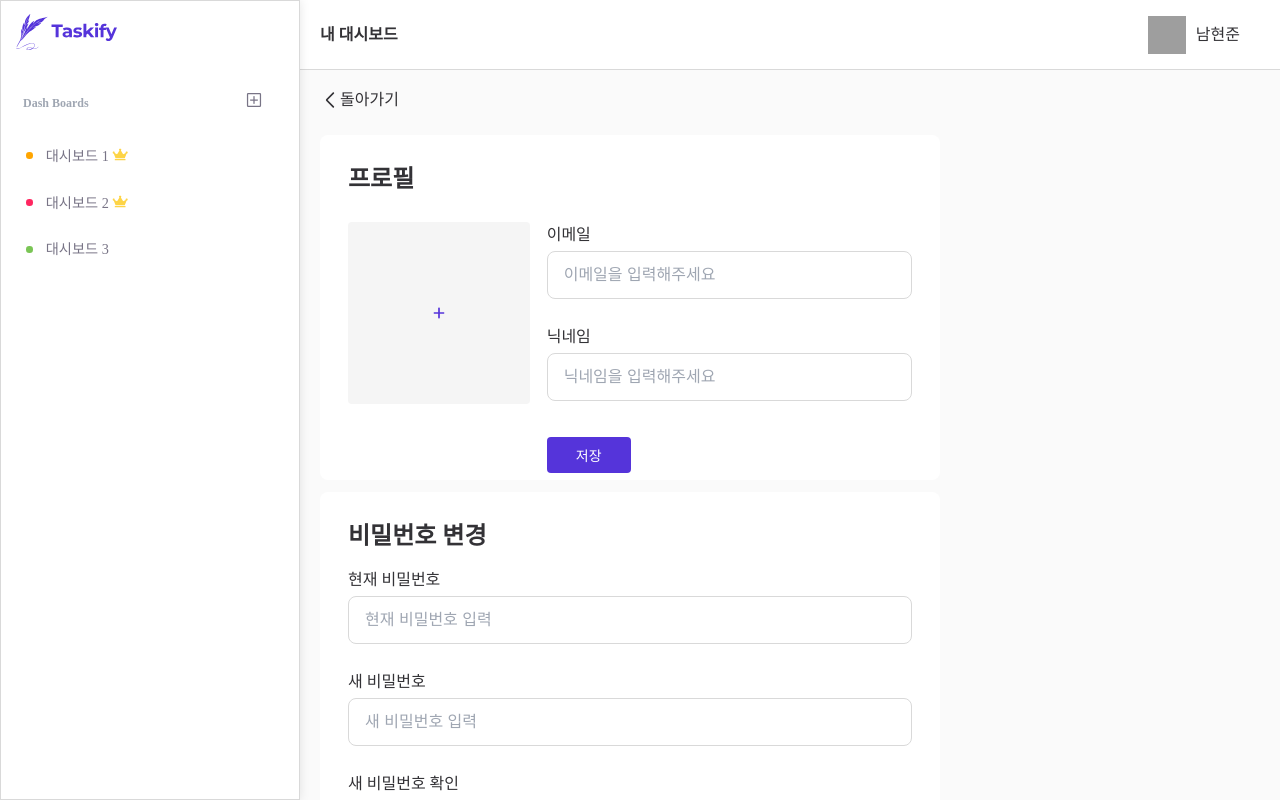
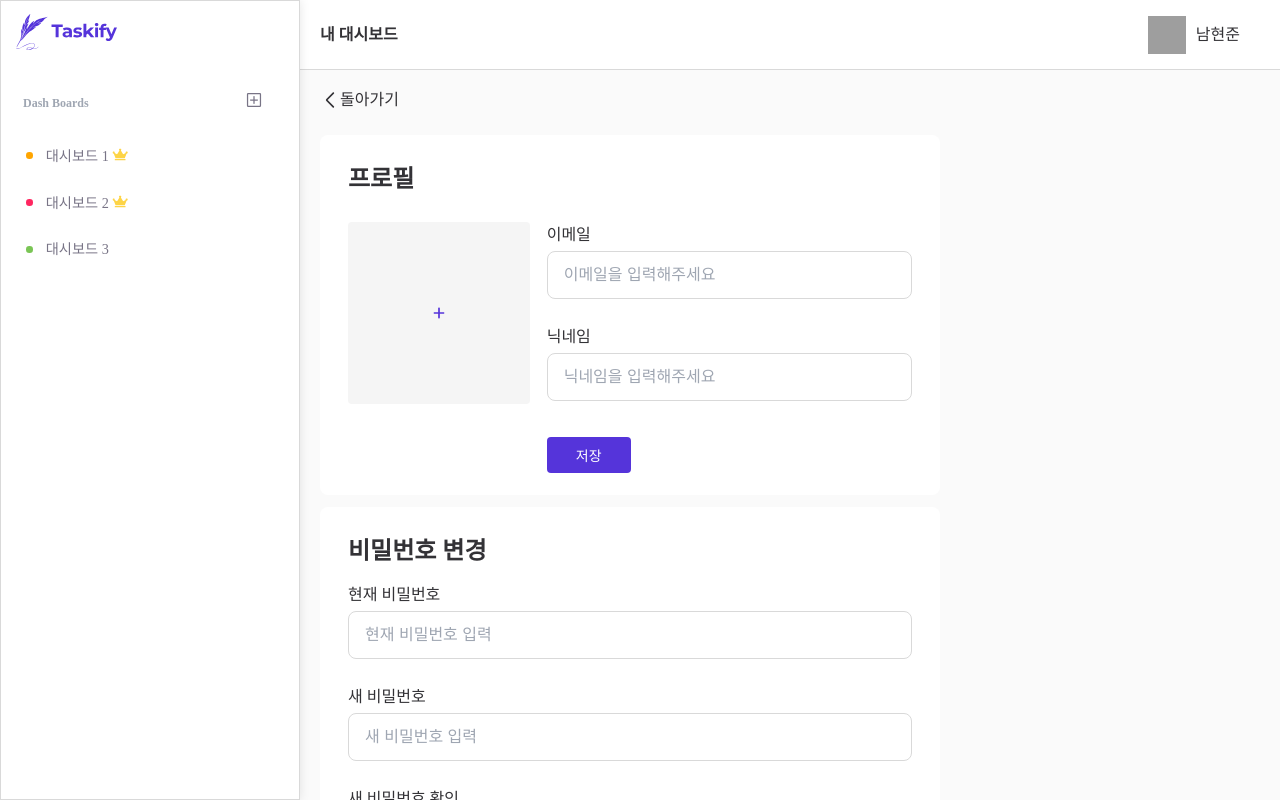
Before and after one commit to sprint-part3-team11/taskify, a Next.js app: page /mypage in a window 1280 px wide. Built offline with nearby package versions, Linux system fonts and the light colour scheme; grey boxes are pictures that could not be loaded.

Commit message:
style: 백그라운드 높이 수정

```diff
--- a/src/components/my-page/ProfileChange.tsx
+++ b/src/components/my-page/ProfileChange.tsx
@@ -13,7 +13,7 @@ function ProfileChange({ name }: ProfileChangeProps) {
   const S = {
     Container: styled.div`
       width: 62rem;
-      height: 34.5rem;
+      height: 36rem;
       padding: 3.2rem 2.8rem 2.8rem 2.8rem;
       border-radius: 0.8rem;
       background-color: ${({ theme }) => theme.color.white};
```
